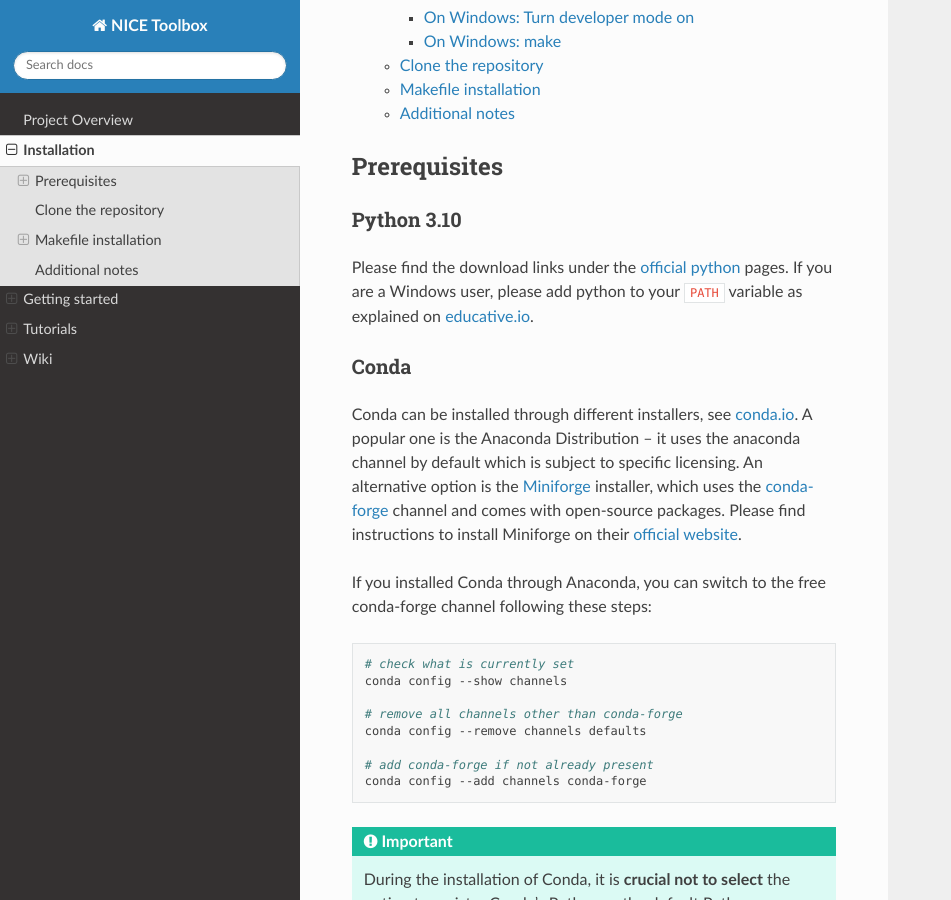
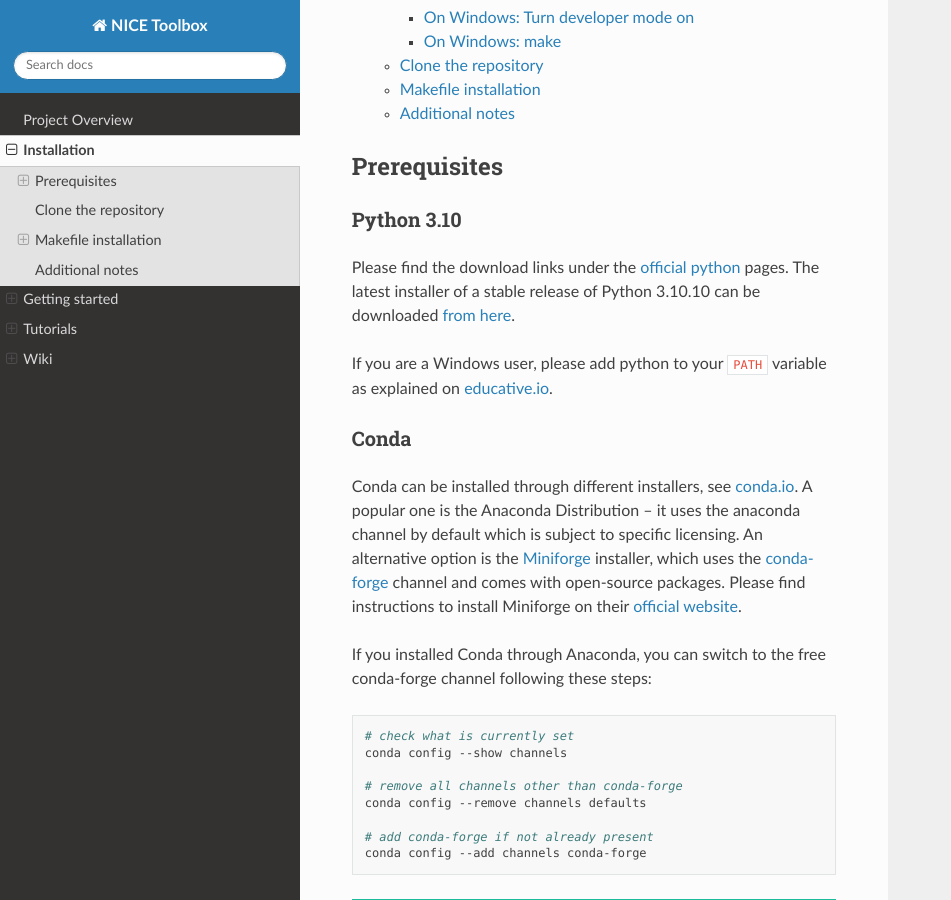
Before and after one commit to OSLabTools/nicetoolbox, a Sphinx documentation site: the page built from docs/installation.md, in a window 1280 px wide and 900 px high, scrolled down 418 px. Shown: the whole window, without its empty margins (0-951 px from the left). Built offline with Sphinx 7.4.7 and the Read the Docs theme 3.1.0, drawn with Linux system fonts in a browser that asks for light colours; pages that are not in the unit, such as notebooks, are missing from menus.

Commit message:
Python direct download link

```diff
--- a/docs/installation.md
+++ b/docs/installation.md
@@ -22,7 +22,8 @@ We conducted tests of the installation on Windows 11 and Ubuntu versions 20 and
 
 ### Python 3.10
 
-Please find the download links under the [official python](https://www.python.org/downloads/) pages.
+Please find the download links under the [official python](https://www.python.org/downloads/) pages. The latest installer of a stable release of Python 3.10.10 can be downloaded [from here](https://www.python.org/downloads/release/python-31011/).
+
 If you are a Windows user, please add python to your `PATH` variable as explained on [educative.io](https://www.educative.io/answers/how-to-add-python-to-path-variable-in-windows).
 
 ### Conda
```
